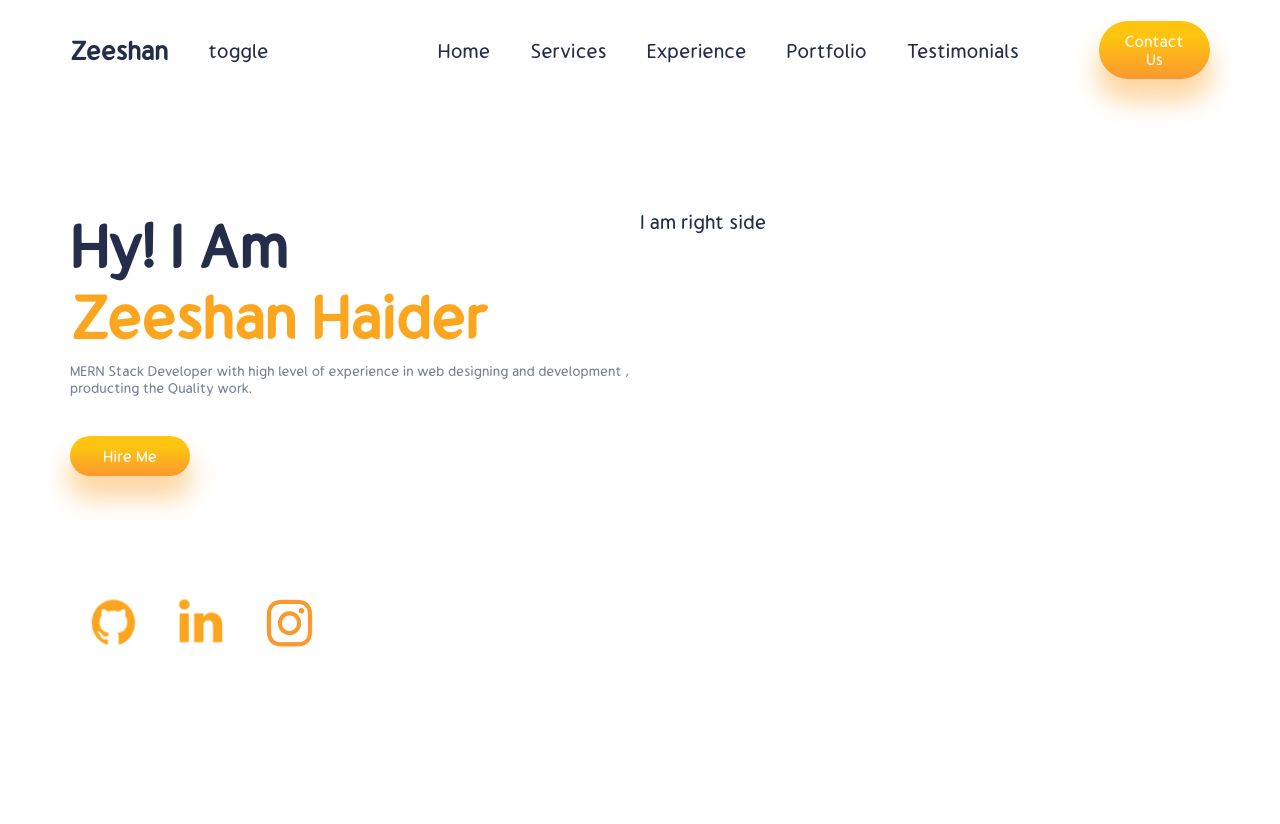
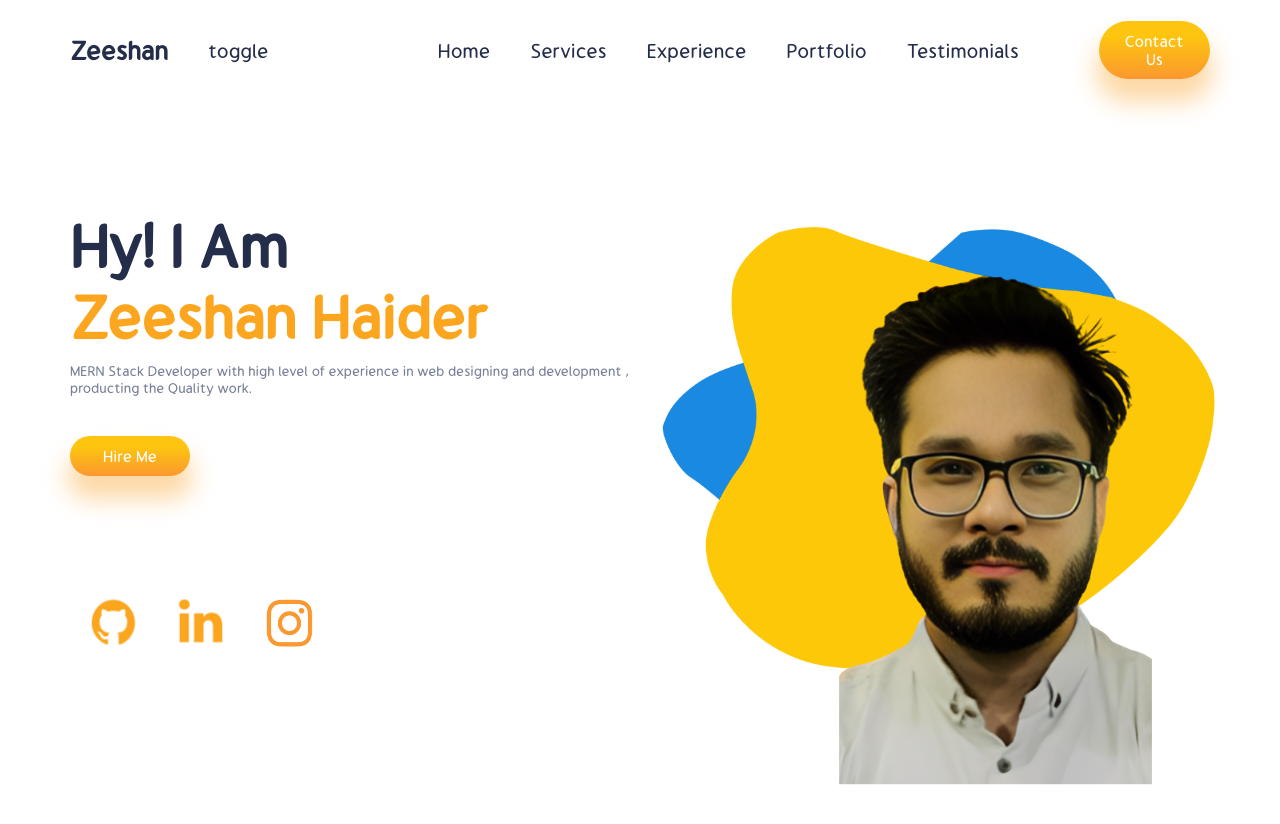
Before and after one commit to zeeshanhaider538/ZEESHAN-HAIDER-Portfolio, a React (Create React App) app: page / in a window 1280 px wide. Shown: the top 824 px of the page. Built offline with nearby package versions, Linux system fonts and the light colour scheme.

Commit message:
Intro Right Side

```diff
--- a/src/Components/Intro/Intro.css
+++ b/src/Components/Intro/Intro.css
@@ -50,3 +50,22 @@
 .i-icons > *:hover {
   cursor: pointer;
 }
+
+.i-right > * {
+  position: absolute;
+  z-index: 1;
+}
+.i-right > :nth-child(1) {
+  transform: scale(0.69);
+  left: -15%;
+  top: -9%;
+}
+.i-right > :nth-child(2) {
+  transform: scale(0.67);
+  left: -3rem;
+  top: -4.6rem;
+}
+.i-right > :nth-child(3) {
+  transform: scale(0.8);
+  left: 28%;
+}
--- a/src/Components/Intro/Intro.jsx
+++ b/src/Components/Intro/Intro.jsx
@@ -3,6 +3,12 @@
 import Github from "../../img/github.png";
 import LinkedIn from "../../img/linkedin.png";
 import Instagram from "../../img/instagram.png";
+import Vector1 from "../../img/Vector1.png";
+import Vector2 from "../../img/Vector2.png";
+import Boy from "../../img/boy.png";
+import Thumbup from "../../img/thumbup.png";
+import Crown from "../../img/crown.png";
+import Glassesimoji from "../../img/glassesimoji.png";
 const Intro = () => {
   return (
     <div className="intro">
@@ -26,7 +32,11 @@
             <img src={Instagram} alt="Instagram"></img>
         </div>
       </div>
-      <div className="i-right">I am right side </div>
+      <div className="i-right">
+        <img src={Vector1} alt="Vector1"></img>
+        <img src={Vector2} alt="Vector2"></img>
+        <img src={Boy} alt="Boy"></img>
+         </div>
     </div>
   );
 };
```
